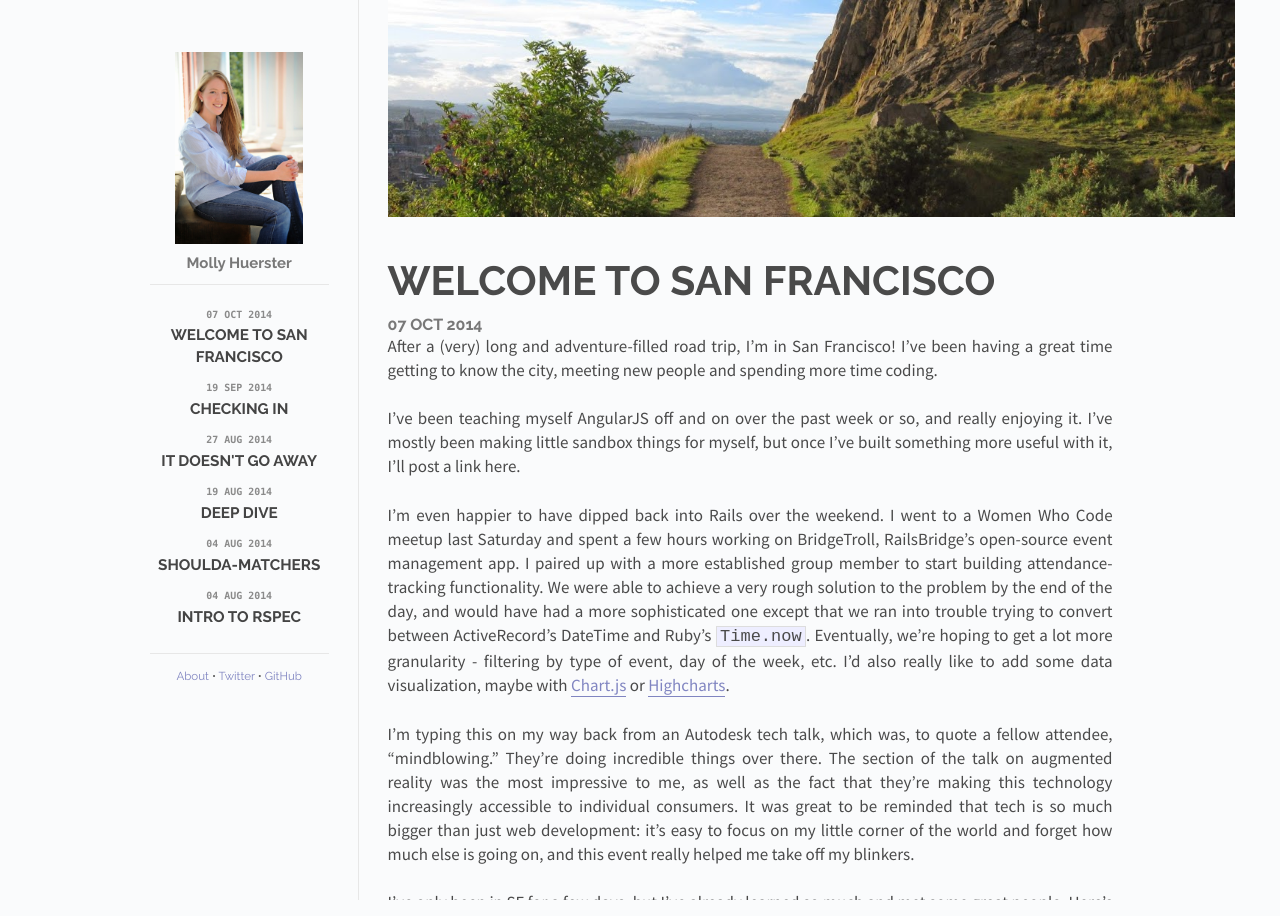
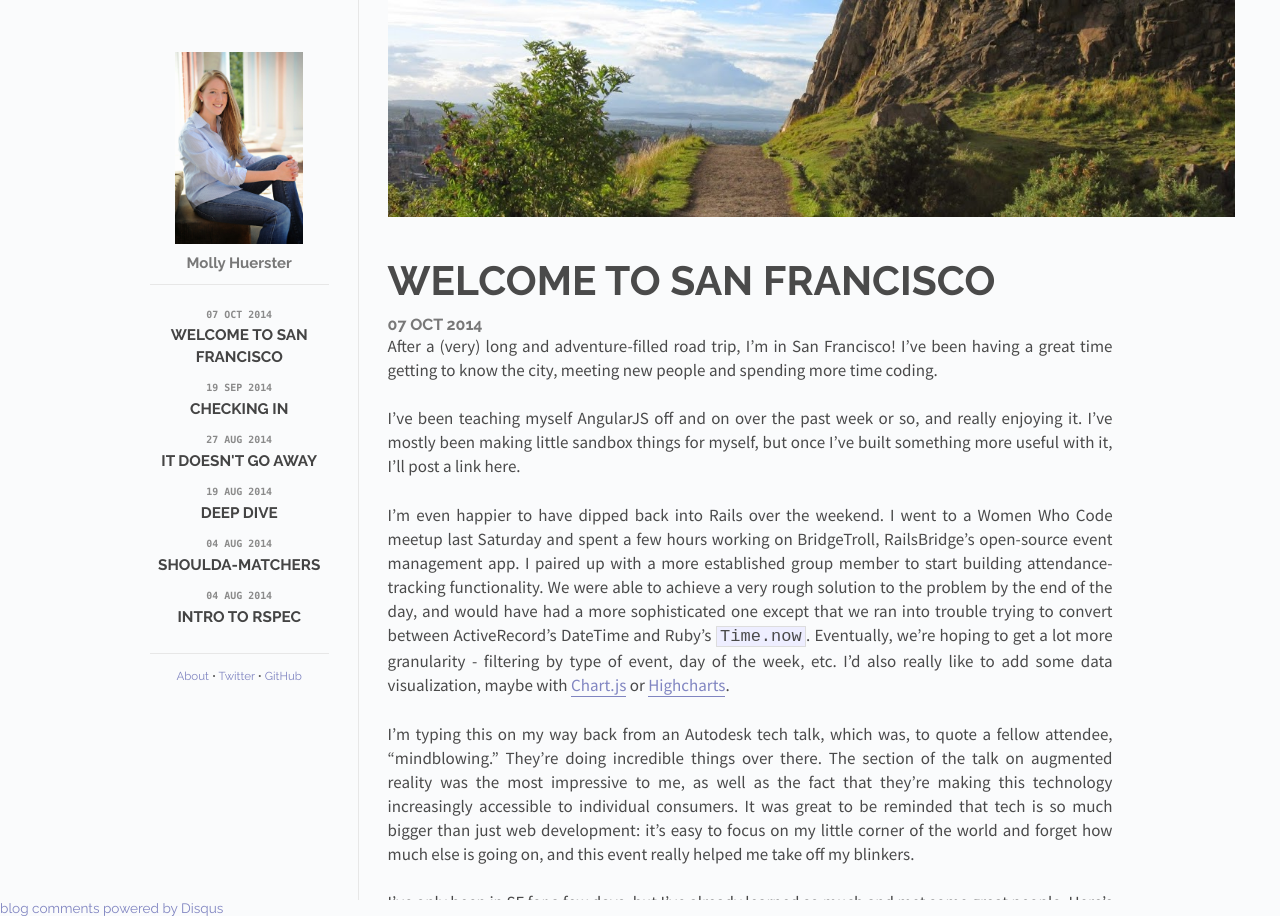
Before and after one commit to mhuerster/mhuerster.github.io, a Jekyll site: the page built from index.html, in a window 1280 px wide. Built offline with Jekyll 4.4.1, drawn with Linux system fonts in a browser that asks for light colours; the list of posts is cut into pages by our own code; comment, search, counter and statistics services are not loaded.

Commit message:
add disqus?

```diff
--- a/_layouts/default.html
+++ b/_layouts/default.html
@@ -51,5 +51,16 @@
 
     </div>
     <script src="/scripts/responsive.js" type="text/javascript"></script>
+    <div id="disqus_thread"></div>
+<script type="text/javascript">
+    var disqus_shortname = 'mhuerster';
+    (function() {
+        var dsq = document.createElement('script'); dsq.type = 'text/javascript'; dsq.async = true;
+        dsq.src = '//' + disqus_shortname + '.disqus.com/embed.js';
+        (document.getElementsByTagName('head')[0] || document.getElementsByTagName('body')[0]).appendChild(dsq);
+    })();
+</script>
+<noscript>Please enable JavaScript to view the <a href="http://disqus.com/?ref_noscript">comments powered by Disqus.</a></noscript>
+<a href="http://disqus.com" class="dsq-brlink">blog comments powered by <span class="logo-disqus">Disqus</span></a>
   </body>
 </html>
```
Also changed, not shown: 8 other files.
